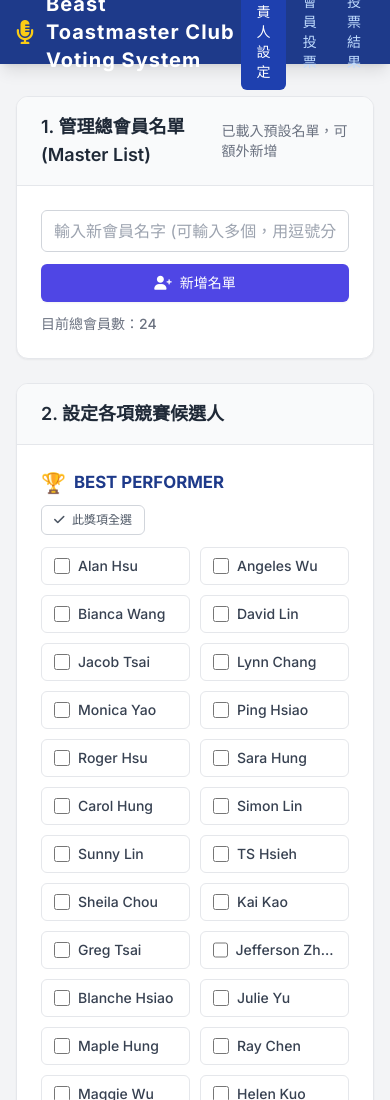
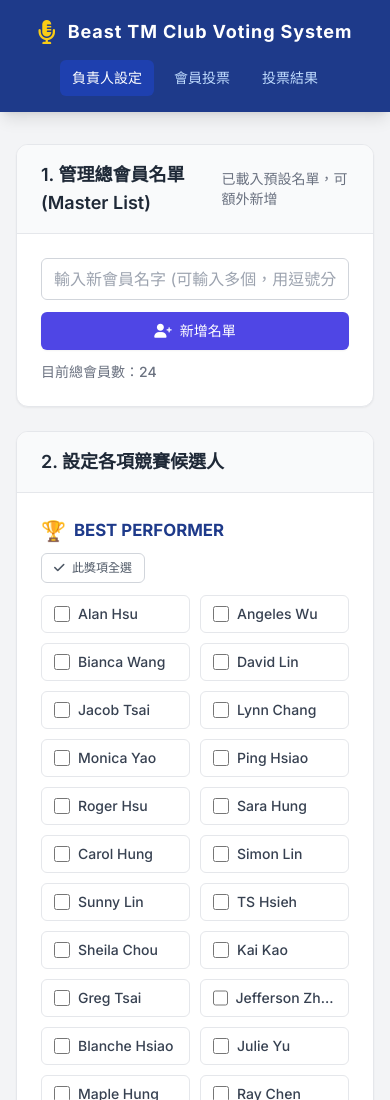
Before and after one commit to david594david-netizen/evoting, a plain HTML site: page index.html in a window 390 px wide. Shown: the top 1100 px of the page. Drawn offline with nearby package versions, Linux system fonts and the light colour scheme.

Commit message:
Update index.html

```diff
--- a/index.html
+++ b/index.html
@@ -3,7 +3,7 @@
 <head>
     <meta charset="UTF-8">
     <meta name="viewport" content="width=device-width, initial-scale=1.0">
-    <title>Beast Toastmaster Club Voting System</title>
+    <title>Toastmasters Voting System</title>
     <script src="https://cdn.tailwindcss.com"></script>
     <link href="https://cdnjs.cloudflare.com/ajax/libs/font-awesome/6.0.0/css/all.min.css" rel="stylesheet">
     <!-- Confetti for results -->
@@ -39,16 +39,16 @@
     <!-- Navbar -->
     <nav class="bg-blue-900 text-white shadow-lg">
         <div class="max-w-5xl mx-auto px-4 sm:px-6 lg:px-8">
-            <div class="flex justify-between h-16 items-center">
-                <div class="flex items-center space-x-3">
+            <div class="flex flex-col md:flex-row justify-between py-4 md:h-16 md:py-0 items-center gap-3 md:gap-0">
+                <div class="flex items-center space-x-3 w-full justify-center md:justify-start">
                     <i class="fas fa-microphone-alt text-2xl text-yellow-400"></i>
-                    <span class="font-bold text-xl tracking-wider">Beast Toastmaster Club Voting System</span>
+                    <span class="font-bold text-lg sm:text-xl tracking-wider text-center">Beast TM Club Voting System</span>
                 </div>
                 <!-- Navigation Tabs -->
-                <div class="flex space-x-1 sm:space-x-4">
-                    <button onclick="switchTab('admin')" id="tab-admin" class="nav-tab px-3 py-2 rounded-md text-sm font-medium transition-colors bg-blue-800 text-white hover:bg-blue-700">負責人設定</button>
-                    <button onclick="switchTab('vote')" id="tab-vote" class="nav-tab px-3 py-2 rounded-md text-sm font-medium transition-colors text-blue-200 hover:text-white hover:bg-blue-800">會員投票</button>
-                    <button onclick="switchTab('results')" id="tab-results" class="nav-tab px-3 py-2 rounded-md text-sm font-medium transition-colors text-blue-200 hover:text-white hover:bg-blue-800">投票結果</button>
+                <div class="flex justify-center w-full md:w-auto gap-2">
+                    <button onclick="switchTab('admin')" id="tab-admin" class="nav-tab px-3 py-2 rounded-md text-sm font-medium transition-colors bg-blue-800 text-white hover:bg-blue-700 whitespace-nowrap">負責人設定</button>
+                    <button onclick="switchTab('vote')" id="tab-vote" class="nav-tab px-3 py-2 rounded-md text-sm font-medium transition-colors text-blue-200 hover:text-white hover:bg-blue-800 whitespace-nowrap">會員投票</button>
+                    <button onclick="switchTab('results')" id="tab-results" class="nav-tab px-3 py-2 rounded-md text-sm font-medium transition-colors text-blue-200 hover:text-white hover:bg-blue-800 whitespace-nowrap">投票結果</button>
                 </div>
             </div>
         </div>
@@ -185,7 +185,7 @@
                         <h3 class="text-lg leading-6 font-medium text-gray-900">請輸入負責人密碼</h3>
                         <p class="text-sm text-gray-500 mt-1">進入設定與開票頁面需要授權</p>
                         <div class="mt-4">
-                            <input type="password" id="admin-password-input" placeholder="預設密碼：Secret" class="block w-full px-3 py-2 rounded-md border border-gray-300 focus:ring-blue-500 focus:border-blue-500 sm:text-sm text-center font-mono text-lg">
+                            <input type="password" id="admin-password-input" placeholder="預設密碼：1234" class="block w-full px-3 py-2 rounded-md border border-gray-300 focus:ring-blue-500 focus:border-blue-500 sm:text-sm text-center font-mono text-lg">
                         </div>
                     </div>
                 </div>
```
